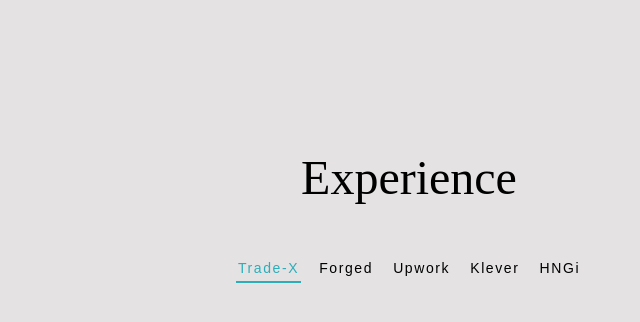
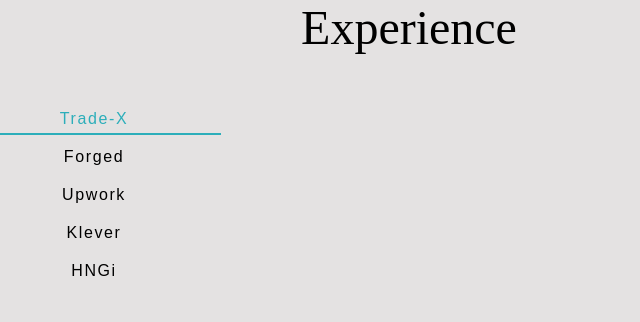
Before and after one commit to NnajiChimuanya/portfolio, a React (Create React App) app in the folder client/: page / in a window 1280 px wide. Shown: the top 322 px of the page, without its empty margins (231-871 px from the left). Built offline with nearby package versions, Linux system fonts and the light colour scheme; a web font is replaced by a local one.

Commit message:
corrected the alignment

```diff
--- a/client/src/App.css
+++ b/client/src/App.css
@@ -9,7 +9,6 @@
 
 body {
   display: flex;
-  align-items: center;
   justify-content: center;
   height: 100vh;
   overflow-y: scroll;
--- a/client/src/component/Experience.tsx
+++ b/client/src/component/Experience.tsx
@@ -10,7 +10,7 @@
         <div className="titleDiv">Experience</div>
 
         <div className="job">
-          <div className="button-container">
+          <div className="btn-container">
             {jobs.map((job, index) => {
               return (
                 <button
--- a/client/src/component/experience.css
+++ b/client/src/component/experience.css
@@ -1,6 +1,6 @@
-.experience-container {
+/* .experience-container {
   height: 500px;
-}
+} */
 
 .titleDiv {
   display: flex;
@@ -9,12 +9,14 @@
   font-size: 3rem;
 }
 
+.job{
+    display: flex;
+}
 
-
-.button-container {
+.btn-container {
+    flex: 0.3;
     display: flex;
-    justify-content: center;
-    overflow-x: scroll;
+    flex-direction: row;
 }
 
 .button-container::-webkit-scrollbar {
@@ -25,7 +27,7 @@
   background: transparent;
   border-color: transparent;
   text-transform: capitalize;
-  font-size: 14px;
+  font-size: 16px;
   letter-spacing: 0.1rem;
   margin: 0 0.5rem;
   transition: 0.1rem;
@@ -34,6 +36,7 @@
   line-height: 1;
   outline-color: hsl(186, 100%, 94%);
   font-family: "Mako", sans-serif;
+
 }
 
 .jobButton:active {
@@ -46,7 +49,7 @@
 
 .jobButton:hover {
   color: #2caeba;
-  box-shadow: 0 2px #2caeba;
+
   transform: scale(1.23);
   transition: 200ms ease-in;
 }
@@ -134,6 +137,16 @@
     width: 400px;
   }
 
+  .job {
+    display: block;
+  }
+
+  .btn-container {
+    display: flex;
+    justify-content: center;
+    align-items: center;
+  }
+
   .details {
     margin-top: 20px;
   }
```
